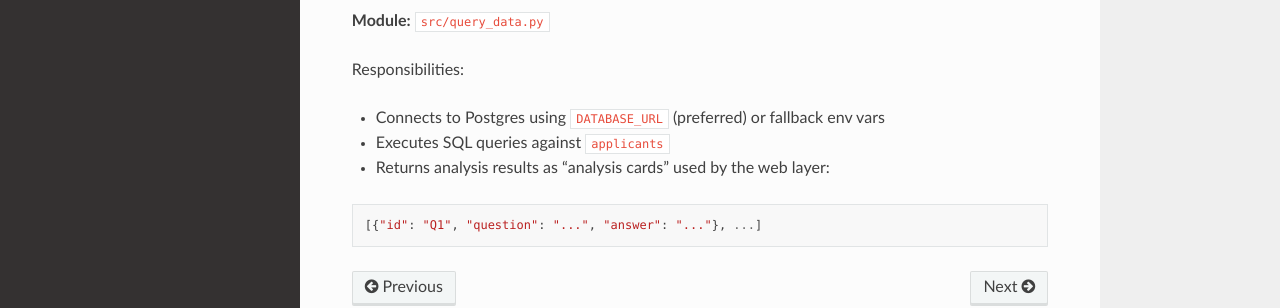
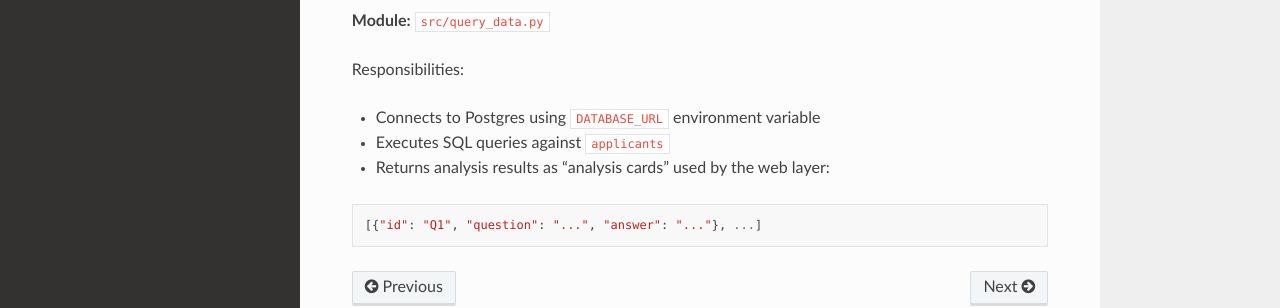
Before and after one commit to nziran/jhu_software_concepts, a Sphinx documentation site: the page built from module_4/docs/source/architecture.rst, in a window 1280 px wide and 900 px high, scrolled down 715 px. Shown: the part 464-772 px from the top of the window. Built offline with Sphinx 7.4.7 and the Read the Docs theme 3.1.0, drawn with Linux system fonts in a browser that asks for light colours.

Commit message:
Accuracy edits

```diff
--- a/module_4/docs/source/architecture.rst
+++ b/module_4/docs/source/architecture.rst
@@ -51,7 +51,7 @@ Query/Analysis Layer
 
 Responsibilities:
 
-- Connects to Postgres using ``DATABASE_URL`` (preferred) or fallback env vars
+- Connects to Postgres using ``DATABASE_URL`` environment variable
 - Executes SQL queries against ``applicants``
 - Returns analysis results as "analysis cards" used by the web layer:
 
```
